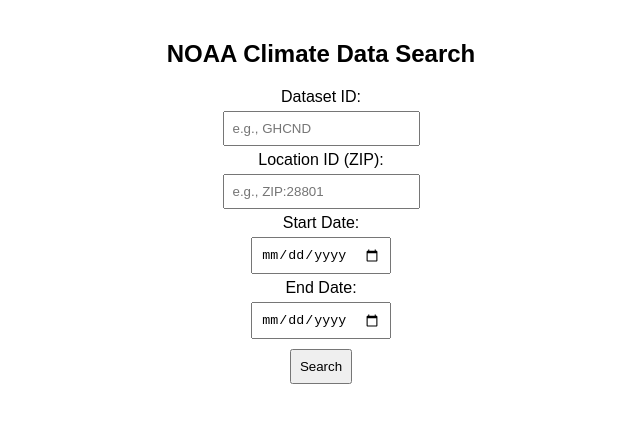
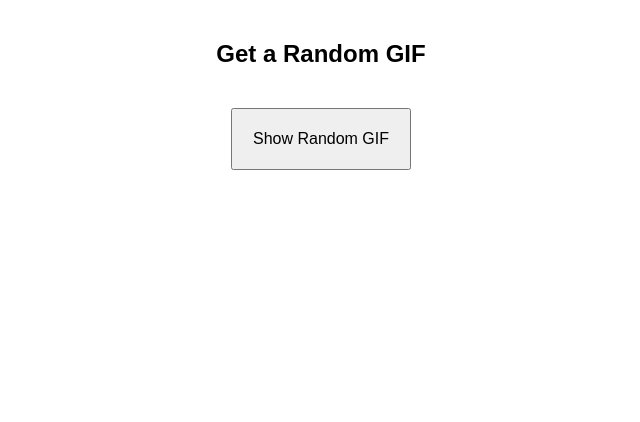
Before and after one commit to GrzegorzOwsicki/Javascript1, a plain HTML site: page index.html in a window 1280 px wide. Shown: the whole page, without its empty margins (319-959 px from the left). Drawn offline with Linux system fonts and the light colour scheme.

Commit message:
commit3.1

```diff
--- a/index.html
+++ b/index.html
@@ -2,8 +2,7 @@
 <html lang="en">
 <head>
     <meta charset="UTF-8">
-    <meta name="viewport" content="width=device-width, initial-scale=1.0">
-    <title>NOAA Climate Data</title>
+    <title>Random GIPHY GIF</title>
     <style>
         body {
             font-family: Arial, sans-serif;
@@ -12,109 +11,53 @@
             align-items: center;
             margin-top: 20px;
         }
-        table {
+        button {
+            padding: 10px 20px;
+            font-size: 16px;
             margin-top: 20px;
-            border-collapse: collapse;
-            width: 90%;
-            max-width: 800px;
+            cursor: pointer;
         }
-        th, td {
-            padding: 8px;
-            border: 1px solid #ddd;
+        #gifContainer {
+            margin-top: 20px;
+            max-width: 500px;
             text-align: center;
         }
-        th {
-            background-color: #f2f2f2;
+        img {
+            width: 100%;
+            max-width: 100%;
+            height: auto;
         }
-        input, button {
-            margin: 5px;
-            padding: 8px;
+        button {
+            padding: 20px;
         }
     </style>
 </head>
 <body>
 
-    <h2>NOAA Climate Data Search</h2>
+    <h2>Get a Random GIF</h2>
+    <button onclick="fetchRandomGif()">Show Random GIF</button>
 
-    <!-- Form for setting parameters -->
-    <label>Dataset ID:</label>
-    <input type="text" id="datasetId" placeholder="e.g., GHCND">
-
-    <label>Location ID (ZIP):</label>
-    <input type="text" id="locationId" placeholder="e.g., ZIP:28801">
-
-    <label>Start Date:</label>
-    <input type="date" id="startDate">
-
-    <label>End Date:</label>
-    <input type="date" id="endDate">
-
-    <button onclick="fetchClimateData()">Search</button>
-
-    <!-- Table for displaying climate data results -->
-    <table id="climateTable" style="display: none;">
-        <thead>
-            <tr>
-                <th>Date</th>
-                <th>Data Type</th>
-                <th>Value</th>
-                <th>Station ID</th>
-            </tr>
-        </thead>
-        <tbody id="tableBody"></tbody>
-    </table>
+    <div id="gifContainer"></div>
 
     <script>
-        async function fetchClimateData() {
-            const datasetId = document.getElementById('datasetId').value.trim();
-            const locationId = document.getElementById('locationId').value.trim();
-            const startDate = document.getElementById('startDate').value;
-            const endDate = document.getElementById('endDate').value;
-
-            if (!datasetId || !locationId || !startDate || !endDate) {
-                alert("Please fill in all fields.");
-                return;
-            }
-
-            const url = `https://www.ncei.noaa.gov/cdo-web/api/v2/data?datasetid=${datasetId}&locationid=${locationId}&startdate=${startDate}&enddate=${endDate}`;
+        async function fetchRandomGif() {
+            const container = document.getElementById('gifContainer');
+            container.innerHTML = '';
 
             try {
-                const response = await fetch(url, {
-                    headers: {
-                        'token': 'fVNoeJAttptGtGSqRfcoASxKbSmWOnSp'
-                    }
-                });
+                const response = await fetch(`https://api.giphy.com/v1/gifs/random?api_key=5XPDQ7MLhcjdEFaB3JXyfI3ChKzt6LPB&rating=g`);
 
                 if (!response.ok) {
-                    throw new Error("Error fetching climate data.");
+                    throw new Error("Error fetching GIF.");
                 }
 
                 const data = await response.json();
+                const gifUrl = data.data.images.original.url;
 
-                // Display table if there are results
-                const table = document.getElementById('climateTable');
-                const tableBody = document.getElementById('tableBody');
-                tableBody.innerHTML = ''; // Clear previous data
-
-                if (data.results && data.results.length > 0) {
-                    data.results.forEach(record => {
-                        const row = `
-                            <tr>
-                                <td>${record.date}</td>
-                                <td>${record.datatype}</td>
-                                <td>${record.value}</td>
-                                <td>${record.station}</td>
-                            </tr>
-                        `;
-                        tableBody.insertAdjacentHTML('beforeend', row);
-                    });
-                    table.style.display = 'table';
-                } else {
-                    alert("No climate data found for the given parameters.");
-                }
+                // Display the GIF
+                container.innerHTML = `<img src="${gifUrl}" alt="Random GIF">`;
             } catch (error) {
-                alert(error.message);
-                document.getElementById('climateTable').style.display = 'none';
+                container.innerHTML = `<p>${error.message}</p>`;
             }
         }
     </script>
```
